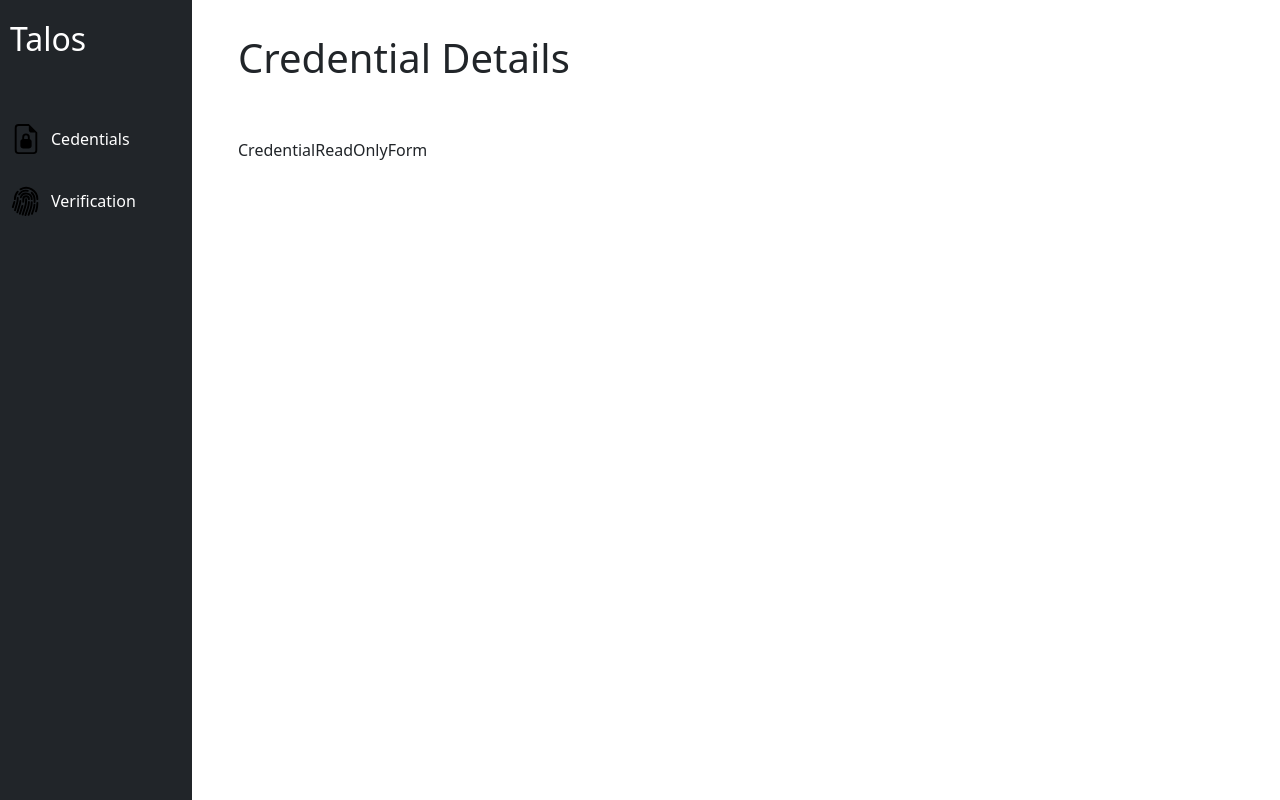
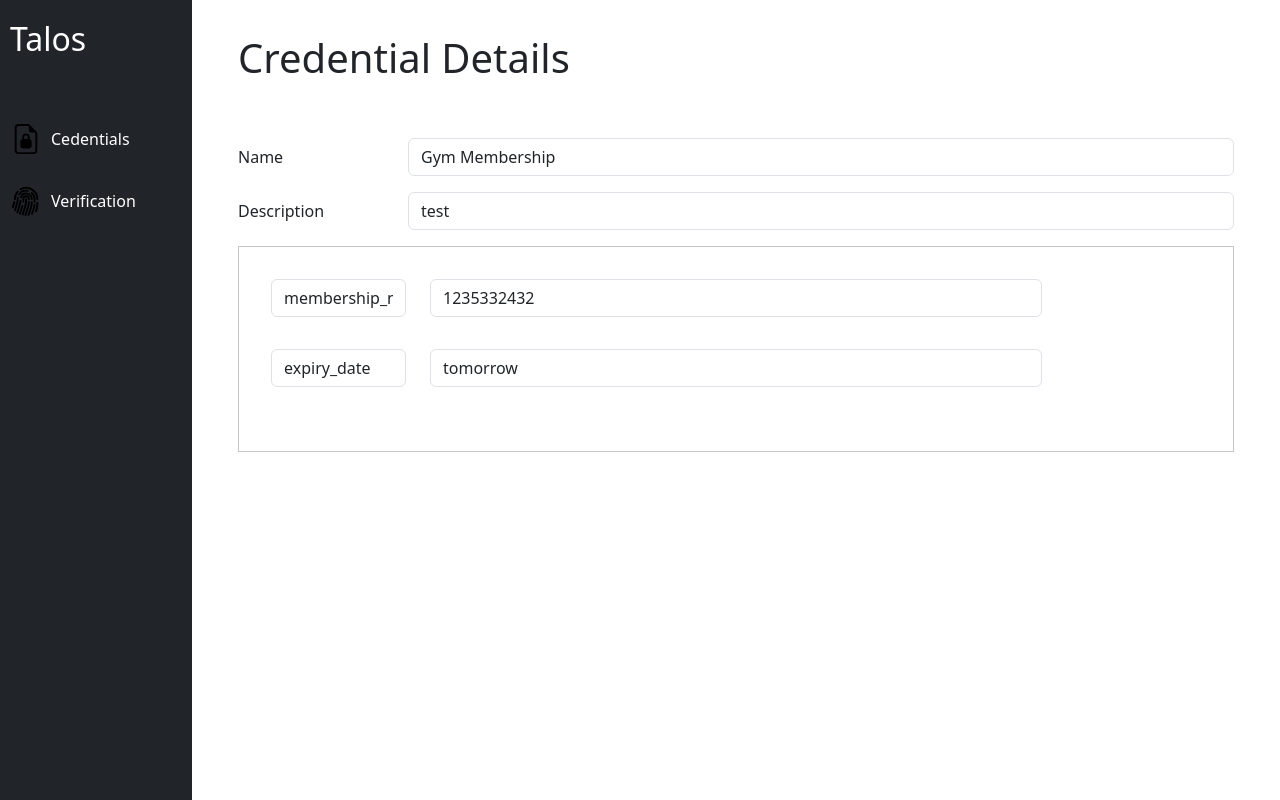
Before and after one commit to Bilalbink1/talos, a React (Vite) app in the folder frontend/: page /credentials/1 in a window 1280 px wide. Built offline with nearby package versions, Linux system fonts and the light colour scheme.

Commit message:
reused dynamic forms to display the credential data in credentials details component. added missing property for Credential interface

```diff
--- a/frontend/src/components/CredentialReadOnlyForm/CredentialReadOnlyForm.tsx
+++ /dev/null
@@ -1,7 +0,0 @@
-import React from "react";
-
-const CredentialReadOnlyForm = () => {
-    return <div>CredentialReadOnlyForm</div>;
-};
-
-export default CredentialReadOnlyForm;
--- a/frontend/src/components/DynamicForm/DynamicForm.tsx
+++ b/frontend/src/components/DynamicForm/DynamicForm.tsx
@@ -1,4 +1,4 @@
-import { useState, type ChangeEvent } from "react";
+import { useEffect, useState, type ChangeEvent } from "react";
 import styles from "./DynamicForm.module.css";
 import Form from "react-bootstrap/Form";
 import { Button, Row, Col } from "react-bootstrap";
@@ -6,12 +6,16 @@ import { Plus, TrashFill } from "react-bootstrap-icons";
 import { useNavigate } from "react-router-dom";
 import { type Credential } from "../../types/credentials";
 
+interface Props {
+    credential?: Credential;
+    previewMode: boolean;
+}
 interface CredentialFormDetails {
     name: string;
     description: string;
 }
 
-const DynamicForm = () => {
+const DynamicForm = ({ credential, previewMode = false }: Props) => {
     const [credentialDetails, setCredentialDetails] =
         useState<CredentialFormDetails>({
             name: "",
@@ -20,6 +24,40 @@ const DynamicForm = () => {
     const [attributeList, setAttributeList] = useState([
         { attributeName: "", attributeValue: "" },
     ]);
+
+    useEffect(() => {
+        if (credential && previewMode) {
+            setCredentialDetails({
+                name: credential.name,
+                description: credential.description,
+            });
+
+            setAttributeList(convertCredentialToAttributeList(credential.data));
+        }
+    }, []);
+
+    /**
+     * This function converts the key value pairs of the credentials to an array of objects with the format:
+     *  {
+     *      "attributeName": key,
+     *      "attributeValue": value
+     *  }
+     *  This will allow us to display the attributes exactly how the user added them in preview mode
+     * @param {object} credentialData
+     * @returns
+     */
+    const convertCredentialToAttributeList = (credentialData: object) => {
+        let result = [];
+
+        for (const [key, value] of Object.entries(credentialData)) {
+            result.push({
+                attributeName: key,
+                attributeValue: value,
+            });
+        }
+
+        return result;
+    };
 
     const navigate = useNavigate();
 
@@ -146,6 +184,7 @@ const DynamicForm = () => {
                             <Form.Control
                                 type="text"
                                 placeholder="Gym Membership"
+                                readOnly={previewMode}
                                 value={credentialDetails.name}
                                 onChange={(event) =>
                                     handleCredentialDetailChange(event, "name")
@@ -161,6 +200,7 @@ const DynamicForm = () => {
                             <Form.Control
                                 type="text"
                                 placeholder="My Gym Membership"
+                                readOnly={previewMode}
                                 value={credentialDetails.description}
                                 onChange={(event) =>
                                     handleCredentialDetailChange(
@@ -184,6 +224,7 @@ const DynamicForm = () => {
                                 <Form.Control
                                     value={attribute.attributeName}
                                     placeholder="Attribure Name"
+                                    readOnly={previewMode}
                                     onChange={(event) =>
                                         hanldeAttributeName(event, index)
                                     }
@@ -193,12 +234,14 @@ const DynamicForm = () => {
                                 <Form.Control
                                     value={attribute.attributeValue}
                                     placeholder="Attribute Value"
+                                    readOnly={previewMode}
                                     onChange={(event) =>
                                         hanldeAttributeValue(event, index)
                                     }
                                 />
                             </Col>
                             <Col sm="2">
+                                {!previewMode && (
                                     <Button
                                         className={styles["delete-btn"]}
                                         variant="danger"
@@ -208,17 +251,21 @@ const DynamicForm = () => {
                                     >
                                         <TrashFill size="20" />
                                     </Button>
+                                )}
                             </Col>
                         </Form.Group>
                     ))}
+                    {!previewMode && (
                         <Button
                             variant="primary"
                             onClick={handleAddNewAttributeField}
                         >
                             Add New Credential <Plus size="24" />
                         </Button>
+                    )}
                 </div>
             </Form>
+            {!previewMode && (
                 <Button
                     className={styles["save-credential-btn"]}
                     variant="primary"
@@ -228,6 +275,7 @@ const DynamicForm = () => {
                     {isSaveCredentialsDisabled}
                     Save Credential
                 </Button>
+            )}
         </>
     );
 };
--- a/frontend/src/pages/CredentialDetails/CredentialDetails.tsx
+++ b/frontend/src/pages/CredentialDetails/CredentialDetails.tsx
@@ -1,13 +1,13 @@
 import { Container } from "react-bootstrap";
 import PageLayout from "../../components/PageLayout/PageLayout";
-import CredentialReadOnlyForm from "../../components/CredentialReadOnlyForm/CredentialReadOnlyForm";
+import DynamicForm from "../../components/DynamicForm/DynamicForm";
 
 const sampleData = {
-    id: 1,
+    id: "a811e702-bbd1-4c5a-ad90-feff7d157bf5",
     name: "Gym Membership",
     description: "test",
-    credential: {
-        membership_number: 1235332432,
+    data: {
+        membership_number: "1235332432",
         expiry_date: "tomorrow",
     },
 };
@@ -16,7 +16,7 @@ const CredentialDetails = () => {
     return (
         <PageLayout title="Credential Details">
             <Container>
-                <CredentialReadOnlyForm />
+                <DynamicForm credential={sampleData} previewMode={true} />
             </Container>
         </PageLayout>
     );
--- a/frontend/src/pages/CredentialForm/CredentialForm.tsx
+++ b/frontend/src/pages/CredentialForm/CredentialForm.tsx
@@ -6,7 +6,7 @@ const CredentialForm = () => {
     return (
         <PageLayout title="Create New Credential">
             <Container>
-                <DynamicForm />
+                <DynamicForm previewMode={false} />
             </Container>
         </PageLayout>
     );
--- a/frontend/src/types/credentials.ts
+++ b/frontend/src/types/credentials.ts
@@ -1,4 +1,5 @@
 export interface Credential {
+    id?: string
     name: string;
     description: string;
     data: { [key: string]: string };
```
Lines whose indentation alone changed are shown as unchanged.
